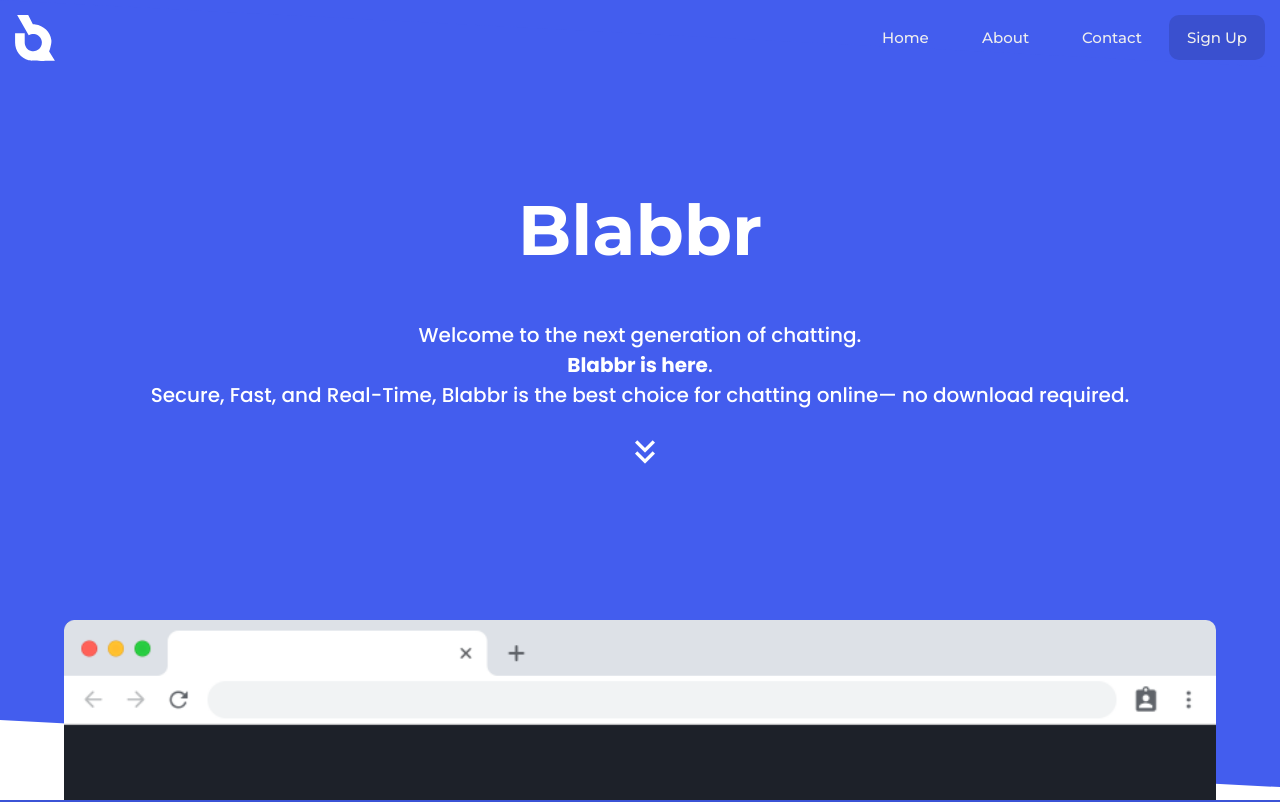
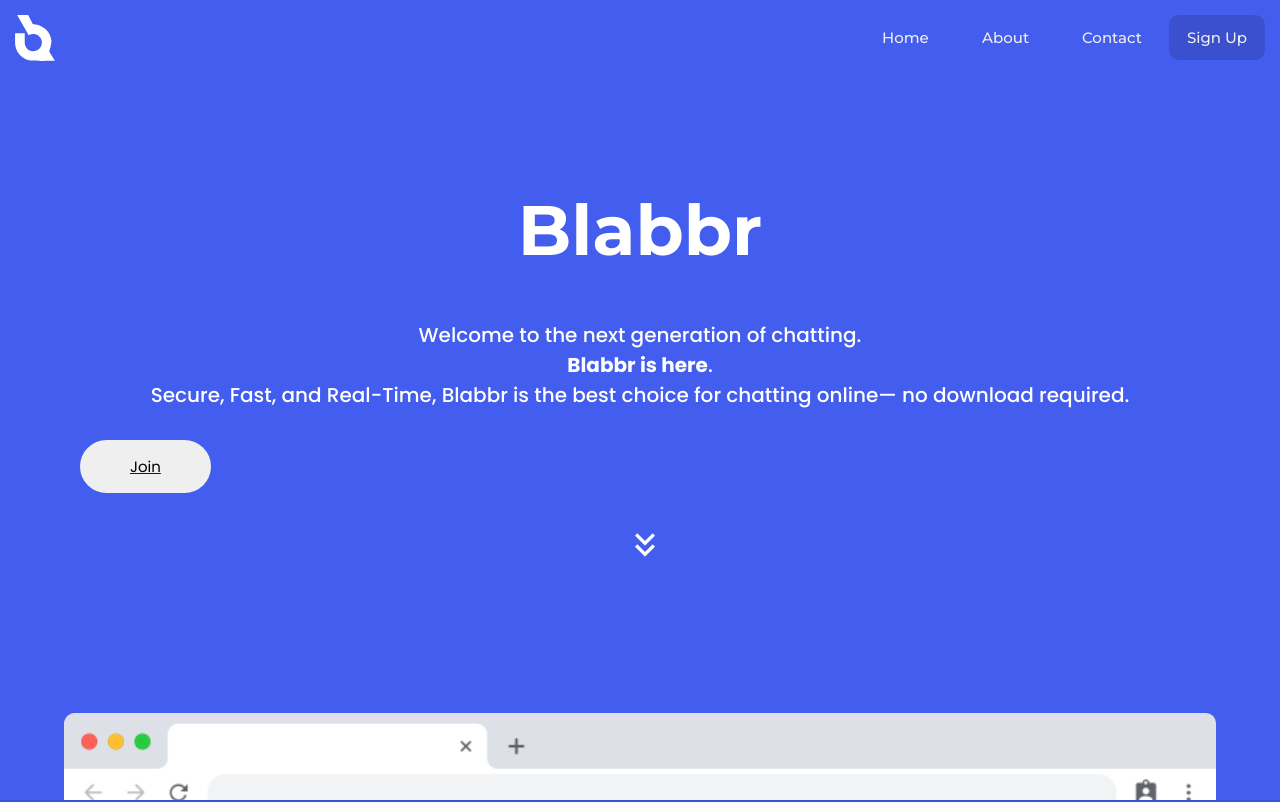
Before and after one commit to TeamBlabbr/Blabbr, a website: page public/index.html in a window 1280 px wide. Shown: the top 802 px of the page. Drawn offline with nearby package versions, Linux system fonts and the light colour scheme.

Commit message:
started invite page, made 404 work, removed .html from ending, updated chat and working on main page, working on adding docs and an invite page.

```diff
--- a/history.txt
+++ b/history.txt
@@ -11,3 +11,5 @@
 -Xenity- posted ds Posted in 1 ds (Time: Mon May 24 2021 18:50:54 GMT+0000 (Coordinated Universal Time))
 
 -Xenity- posted ad Posted in 1 ad (Time: Mon May 24 2021 18:50:54 GMT+0000 (Coordinated Universal Time))
+
+--VSCoder-- posted meh Posted in 1 meh (Time: Mon May 24 2021 18:50:54 GMT+0000 (Coordinated Universal Time))
--- a/public/404.html
+++ b/public/404.html
@@ -47,6 +47,17 @@
 		  perspective: 1500,
 		  speed: 450
 		});
+</script>
+
+<!-- Global site tag (gtag.js) - Google Analytics -->
+<script async src="https://www.googletagmanager.com/gtag/js?id=G-C9CW4SBVJE"></script>
+<script>
+  window.dataLayer = window.dataLayer || [];
+  function gtag(){dataLayer.push(arguments);}
+  gtag('js', new Date());
+
+  gtag('config', 'G-C9CW4SBVJE');
+</script>
 </body>
 
 </html>
--- a/public/css/style.css
+++ b/public/css/style.css
@@ -414,3 +414,18 @@ p {
   text-align: center;
   font-size: 50px;
 }
+
+.btn {
+  display: grid;
+  margin: 30px;
+  padding: 15px 50px;
+  border: none;
+  border-radius: 50px;
+  cursor: pointer;
+  font-family: 'Poppins';
+}
+
+a .btn{
+	text-decoration: none;
+	color:black;
+}
--- a/public/index.html
+++ b/public/index.html
@@ -45,7 +45,7 @@
 					<a class='signup' href="#">Sign Up</a>
 					<a class="contact" href="#">Contact</a>
 					<a class="about" href="#">About</a>
-					<a href="404.html">Home</a>
+					<a href="/">Home</a>
 
 				</div>
 
@@ -56,6 +56,12 @@
           <!-- Description -->
           <h1 class="title">Blabbr</h1>
           <p class="desc">Welcome to the next generation of chatting.<br><b> Blabbr is here</b>.<br>Secure, Fast, and Real-Time, Blabbr is the best choice for chatting online&#8212; no download required.</p>
+
+					<a href='join'><button
+          class="btn"
+          id="mesfs"
+          style="font-size: 15px;"
+          >Join</button></a>
 
           <!-- Arrows -->
           <div class="arrows">
@@ -126,5 +132,5 @@
 <script src="js/scroll.js"></script>
 <script src="js/load.js"></script>
 </div>
-</body>
+<!-- Global site tag (gtag.js) - Google Analytics --> <script async src="https://www.googletagmanager.com/gtag/js?id=G-C9CW4SBVJE"></script> <script>   window.dataLayer = window.dataLayer || [];   function gtag(){dataLayer.push(arguments);}   gtag('js', new Date());    gtag('config', 'G-C9CW4SBVJE'); </script> </body>
 </html>
--- a/public/js/share.js
+++ b/public/js/share.js
@@ -2,15 +2,15 @@
 
 let room = document.getElementById('room-name').textContent;
 
-let link = "https:\/\/Orbit.teamdroplet.repl.co"
+let link = "https:\/\/blabbr.repl.co"
 
 
 function mail (){
-  window.open("mailto:?subject=Join my Orbit room!&body=Join my Orbit room! "+link+" I'm in room \""+room+'""');
+  window.open("mailto:?subject=Join my Blabbr room!&body=Join my Blabbr room! "+link+" I'm in room \""+room+'""');
 }
 
 function tweet (){
-  window.open("https://twitter.com/intent/tweet?url="+link+"&text=Join my Orbit room! I'm in room \""+room+'""');
+  window.open("https://twitter.com/intent/tweet?url="+link+"&text=Join my Blabbr room! I'm in room \""+room+'""');
 }
 
 function face (){
```
Also changed, not shown: public/chat.html (+1 -1 lines), public/docs.html (+1 -1 lines), public/invite.html (+1 -1 lines), public/join.html (+1 -1 lines).
